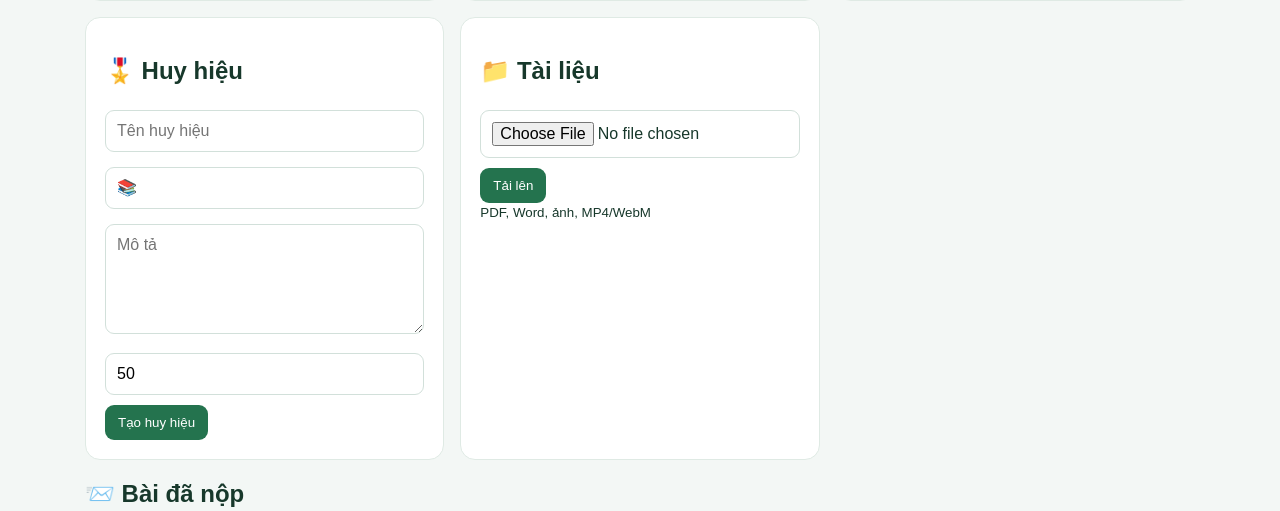
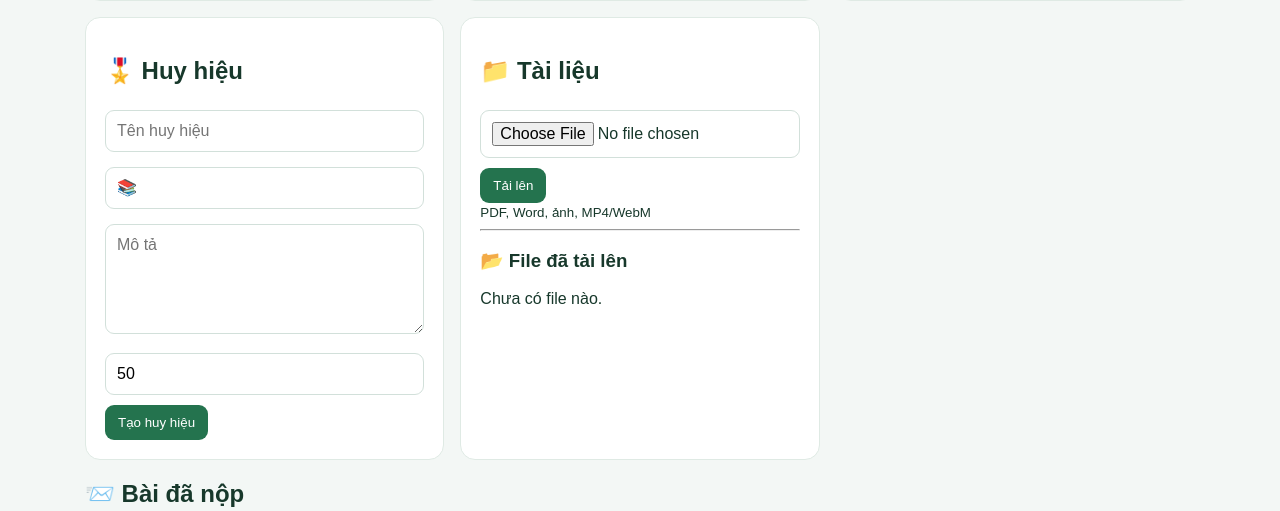
Before and after one commit to buombvbd-cmyk/van-hoa-doc, a Flask app: template templates/admin.html in a window 1280 px wide. Shown: the part 1211-1722 px from the top of the page. Run offline with Flask 3, Linux system fonts and the light colour scheme; the template is opened without the code that fills it, so the values that code supplies are empty.

Commit message:
Update admin.html

```diff
--- a/templates/admin.html
+++ b/templates/admin.html
@@ -486,6 +486,35 @@
     <small>
         PDF, Word, ảnh, MP4/WebM
     </small>
+        <hr>
+
+<h3>📂 File đã tải lên</h3>
+
+{% if files %}
+
+    {% for file in files %}
+
+        <div style="padding:8px; border-bottom:1px solid #eee;">
+
+            📄 {{ file }}
+
+            <a
+                href="{{ url_for('files', name=file) }}"
+                target="_blank"
+                class="btn"
+            >
+                👁️ Mở
+            </a>
+
+        </div>
+
+    {% endfor %}
+
+{% else %}
+
+    <p>Chưa có file nào.</p>
+
+{% endif %}
 
 </div>
 
```
